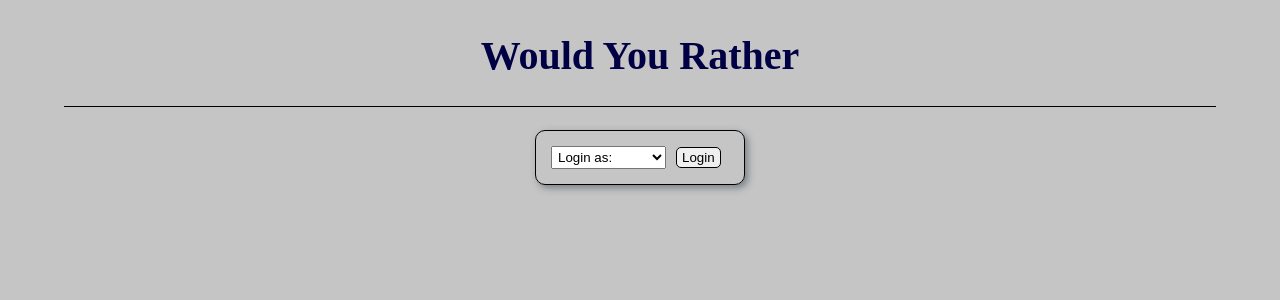
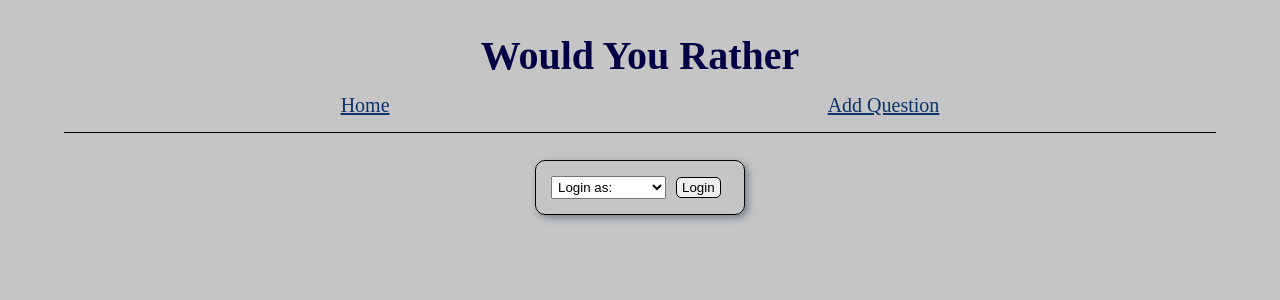
Before and after one commit to shirblc/reactnd-would-you-rather, a React (Create React App) app: page / in a window 1280 px wide. Shown: the top 300 px of the page. Built offline with nearby package versions, Linux system fonts and the light colour scheme.

Commit message:
Added a navigation bar.

```diff
--- a/src/components/App.css
+++ b/src/components/App.css
@@ -20,10 +20,32 @@ body {
 	border-bottom: thin solid #000000;
 }
 
+/* main title */
+h1 {
+	padding-bottom: 0;
+	margin-bottom: 0;
+}
+
+/* Navigation bar */
+.App-header nav {
+	display: flex;
+	justify-content: space-around;
+	align-content: center;
+	width: 90%;
+	margin: 5px 5%;
+}
+
+/* Navigation link */
+.navLink {
+	margin: 5px 20px;
+	padding: 5px 10px;
+	display: block;
+}
+
 /* Main content area */
 .content {
 	position: absolute;
-	top: 120px;
+	top: 150px;
 	left: 0;
 	right: 0;
 }
--- a/src/components/App.js
+++ b/src/components/App.js
@@ -3,7 +3,7 @@ import React from 'react';
 import { getInitialData as getQuestions } from '../actions/questions';
 import { getInitialData as getUsers } from '../actions/users';
 import { connect } from 'react-redux';
-import { Route } from 'react-router-dom';
+import { Route, Link } from 'react-router-dom';
 
 // App imports
 import './App.css';
@@ -27,6 +27,10 @@ class App extends React.Component {
 			 <div className="App">
 				 <div className="App-header">
 					 <h1>Would You Rather</h1>
+					 <nav role='navigation'>
+						 <Link to='/' className='navLink'>Home</Link>
+						 <Link to='/add' className='navLink'>Add Question</Link>
+					 </nav>
 				 </div>
 				 {
 					// if the data was fetched from the API into the state, check for currently logged in user
```
